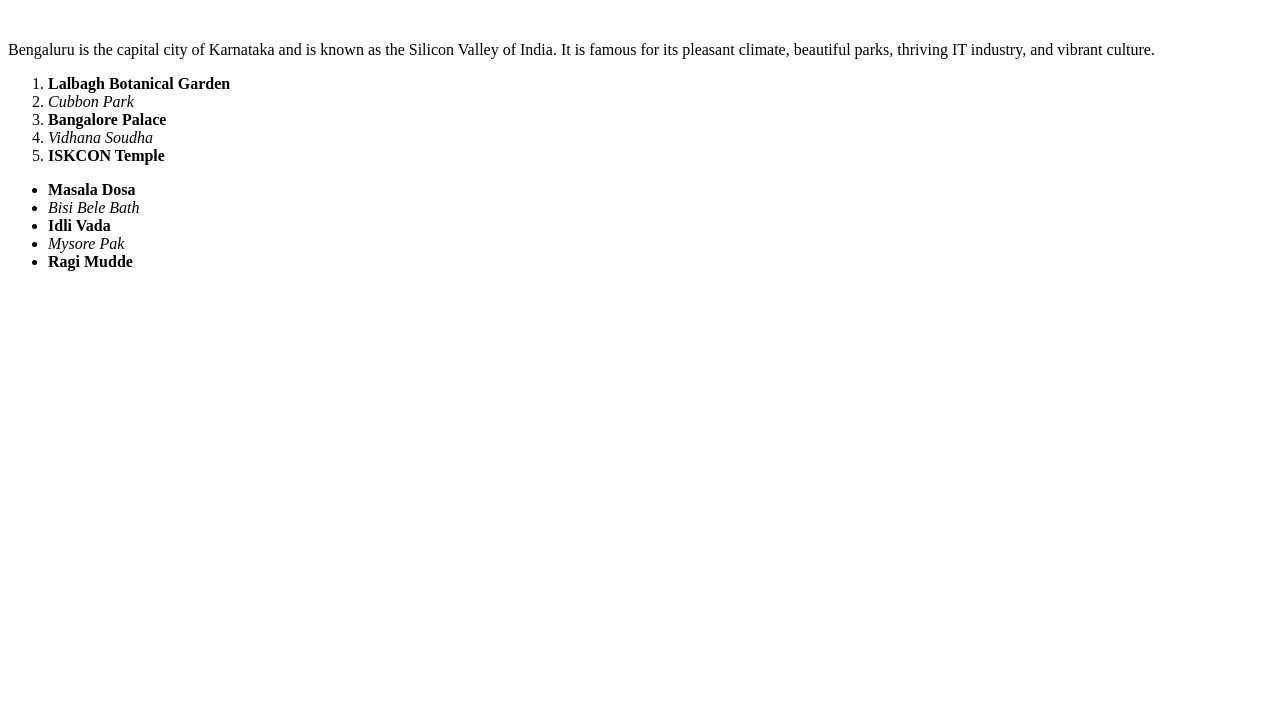
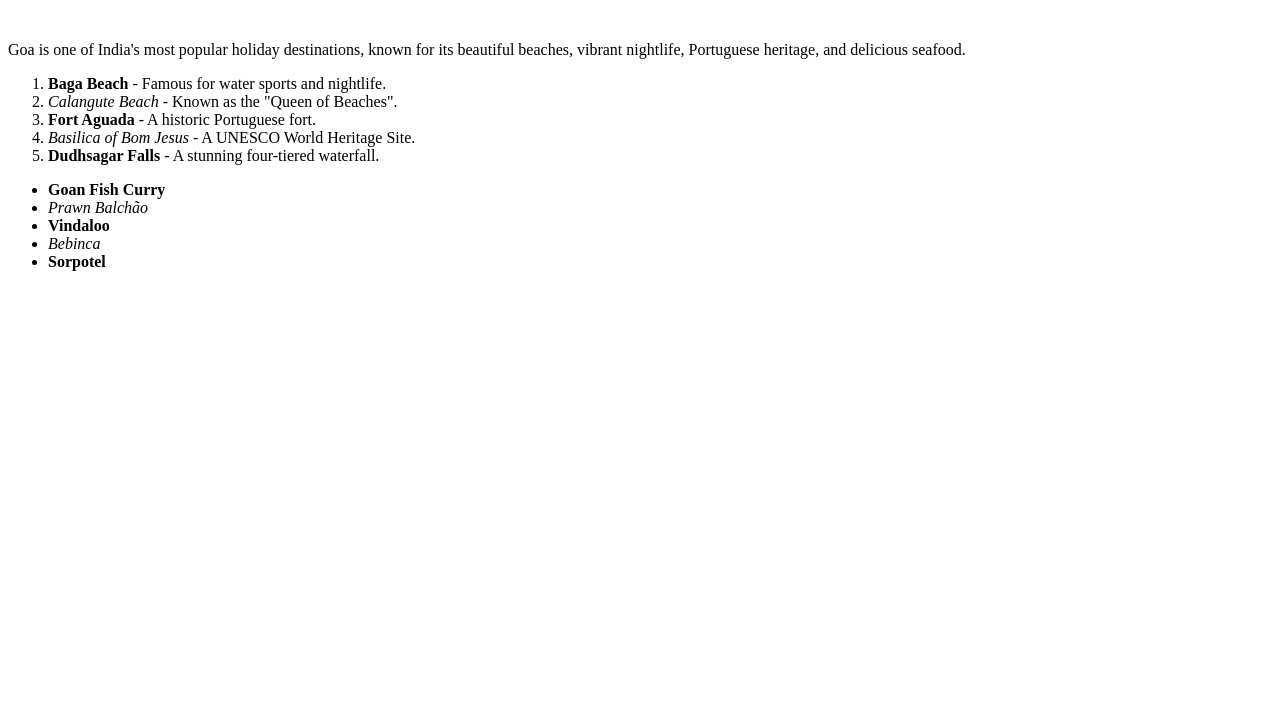
Before and after one commit to acciojob/favorite-holiday-ANKITpandey75, a website: page main.html in a window 1280 px wide. Shown: the part 73-800 px from the top of the page. Drawn offline with Linux system fonts and the light colour scheme.

Commit message:
created a submission

```diff
--- a/main.html
+++ b/main.html
@@ -8,27 +8,27 @@
 
 <body>
 
-	<h1>Bengaluru</h1>
+	<h1>Goa</h1>
 	<br>
 
 	<p>
-		Bengaluru is the capital city of Karnataka and is known as the Silicon Valley of India. It is famous for its pleasant climate, beautiful parks, thriving IT industry, and vibrant culture.
+		Goa is one of India's most popular holiday destinations, known for its beautiful beaches, vibrant nightlife, Portuguese heritage, and delicious seafood.
 	</p>
 
 	<ol>
-		<li><strong>Lalbagh Botanical Garden</strong></li>
-		<li><em>Cubbon Park</em></li>
-		<li><strong>Bangalore Palace</strong></li>
-		<li><em>Vidhana Soudha</em></li>
-		<li><strong>ISKCON Temple</strong></li>
+		<li><strong>Baga Beach</strong> - Famous for water sports and nightlife.</li>
+		<li><em>Calangute Beach</em> - Known as the "Queen of Beaches".</li>
+		<li><strong>Fort Aguada</strong> - A historic Portuguese fort.</li>
+		<li><em>Basilica of Bom Jesus</em> - A UNESCO World Heritage Site.</li>
+		<li><strong>Dudhsagar Falls</strong> - A stunning four-tiered waterfall.</li>
 	</ol>
 
 	<ul>
-		<li><strong>Masala Dosa</strong></li>
-		<li><em>Bisi Bele Bath</em></li>
-		<li><strong>Idli Vada</strong></li>
-		<li><em>Mysore Pak</em></li>
-		<li><strong>Ragi Mudde</strong></li>
+		<li><strong>Goan Fish Curry</strong></li>
+		<li><em>Prawn Balchão</em></li>
+		<li><strong>Vindaloo</strong></li>
+		<li><em>Bebinca</em></li>
+		<li><strong>Sorpotel</strong></li>
 	</ul>
 
 	<script type="text/javascript" src="./script.js"></script>
```
